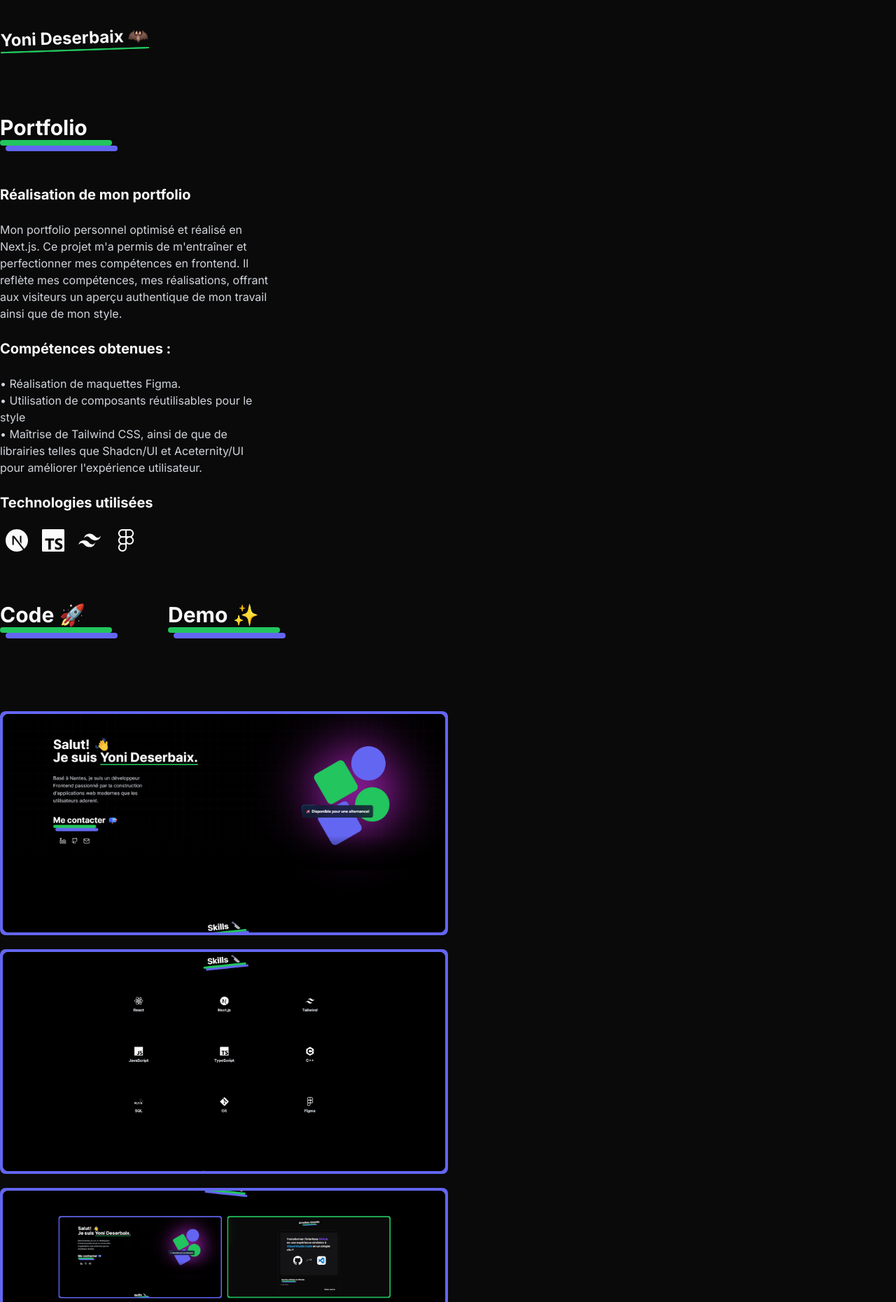
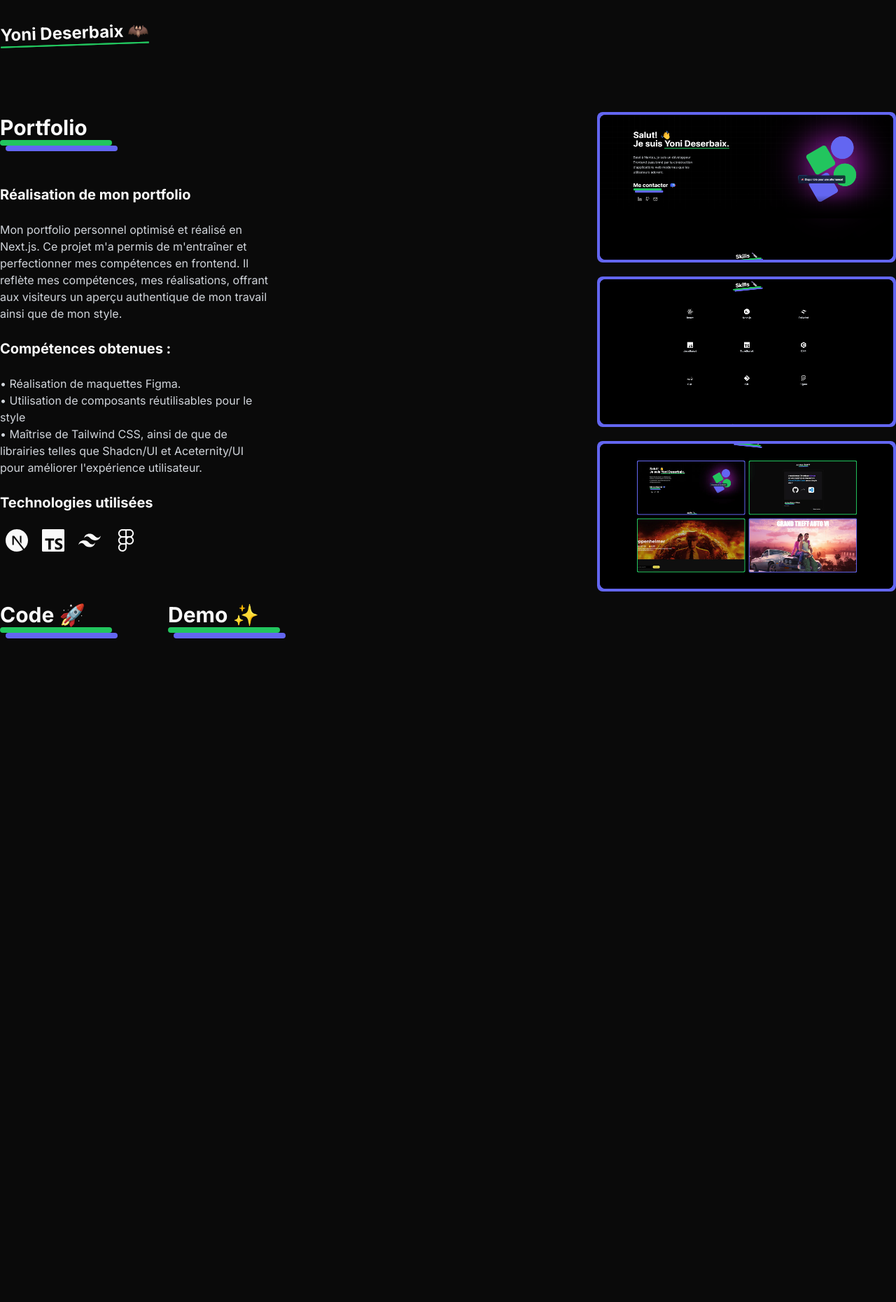
Before and after one commit to Yoni-Deserbaix/Portfolio, a Next.js app: page /project/1 in a window 1280 px wide. Shown: the top 1860 px of the page at 70% size. After the commit the page ends 912 px from the top, so only its background shows below. Built offline with nearby package versions, Linux system fonts and the light colour scheme.

Commit message:
update responsive page

```diff
--- a/src/app/project/[id]/page.tsx
+++ b/src/app/project/[id]/page.tsx
@@ -19,9 +19,9 @@ export default function Home({ params }: ProjectType) {
   const project: any = ProjectsData.find(
     (project) => project.id.toString() === projectId
   );
-
   return (
-    <div className="max-w-7xl mx-auto max-xl:px-8">
+    <div className="max-w-7xl mx-auto max-xl:px-8 flex flex-wrap">
+      <div className="w-2/3 max-md:w-full ">
         <div className="text-2xl font-bold underline underline-offset-8 decoration-green-500 -rotate-2 pt-5">
           <Link href="/">Yoni Deserbaix 🦇</Link>
         </div>
@@ -64,7 +64,10 @@ export default function Home({ params }: ProjectType) {
               />
             </a>
           </div>
-        <div className="grid grid-cols-1 pt-20 gap-5 w-1/2 max-sm:w-full">
+        </div>
+      </div>
+      <div className="w-1/3 max-md:w-full">
+        <div className="grid grid-cols-1 pt-12 md:pt-40 gap-5 w-full">
           {project.cover.map((imageCover: string, index: number) => (
             <div
               key={index}
@@ -72,7 +75,7 @@ export default function Home({ params }: ProjectType) {
             >
               <DirectionAwareHover
                 imageUrl={imageCover}
-                className="w-full space-y-5 cursor-pointer"
+                className="w-full space-y-5"
               >
                 {""}
               </DirectionAwareHover>
```
Lines whose indentation alone changed are shown as unchanged.
